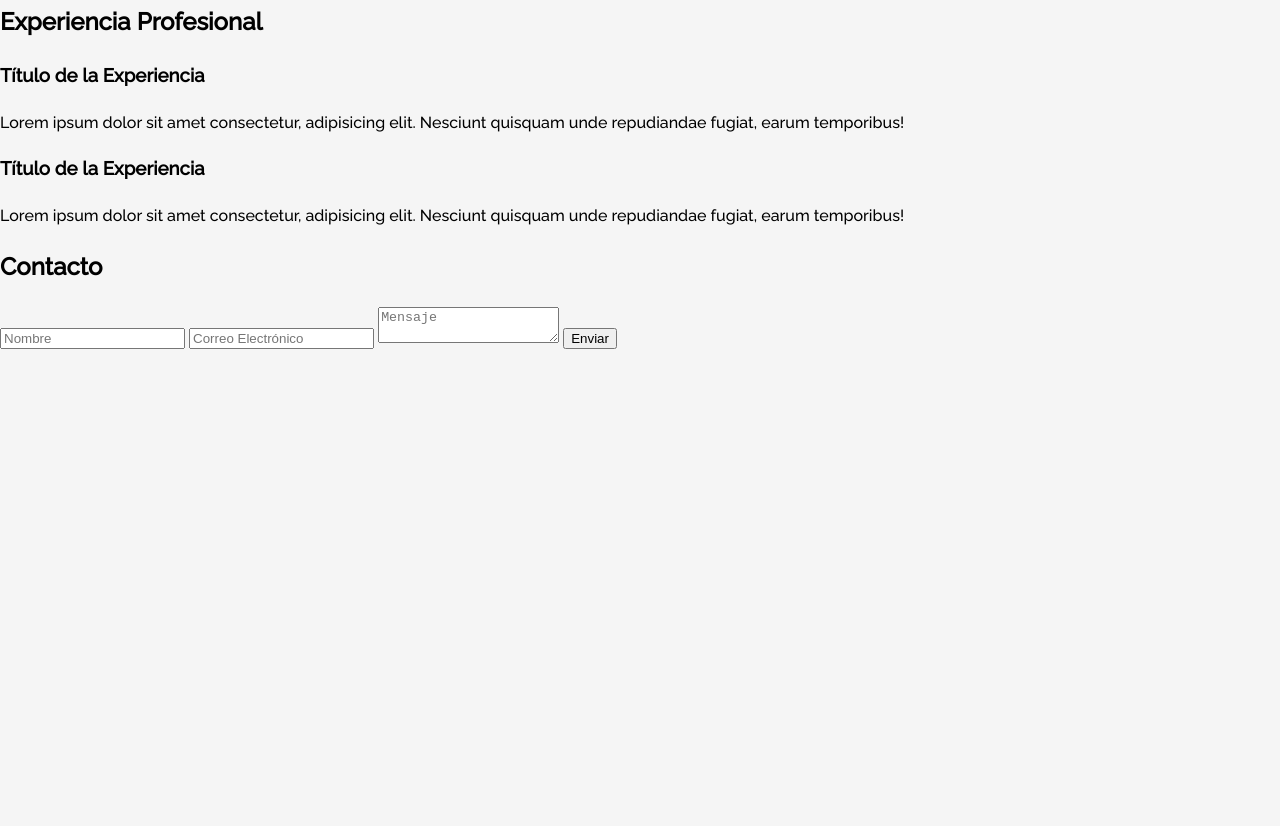
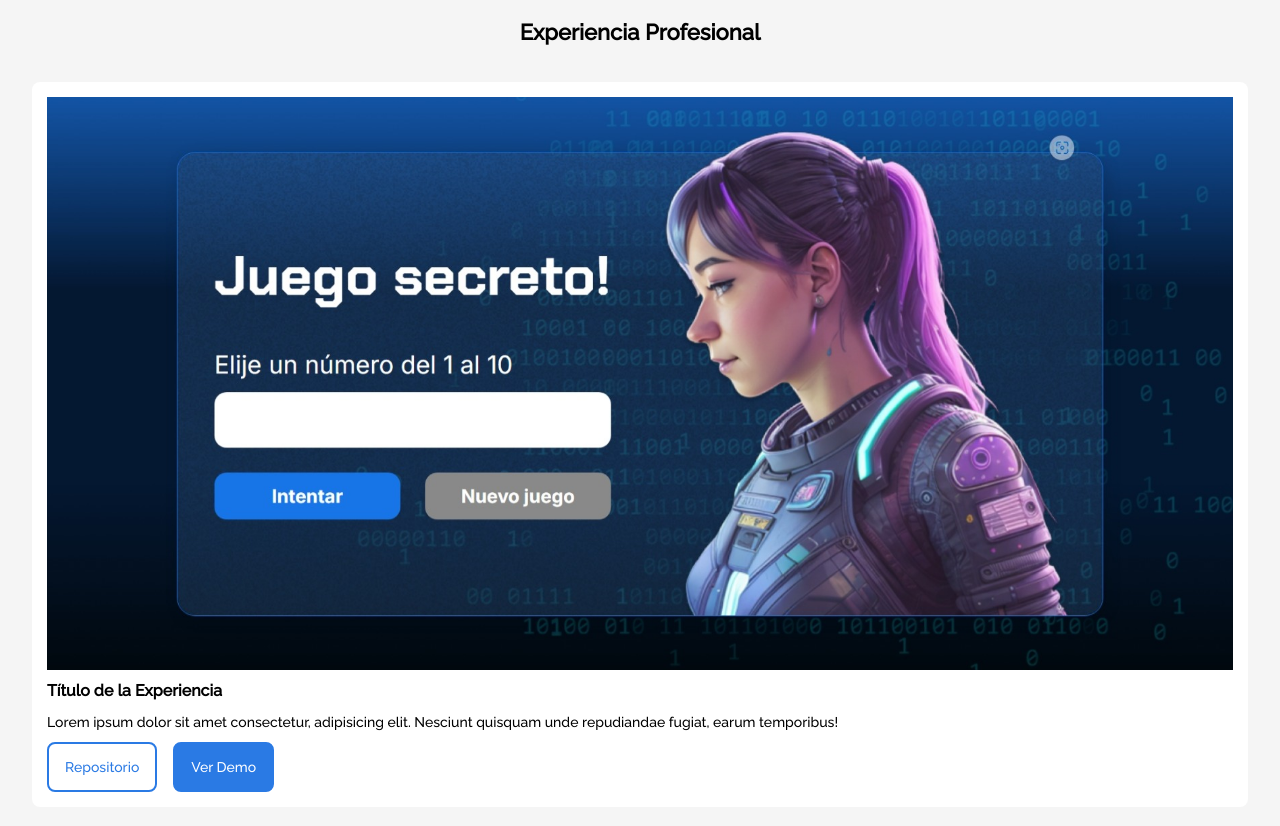
Before and after one commit to JFVela/challenge-one-portafolio-latam-repositorio-base, a plain HTML site: page index.html in a window 1280 px wide. Shown: the part 2394-3220 px from the top of the page. Before the commit the page ends 2744 px from the top, so only its background shows below. Drawn offline with Linux system fonts and the light colour scheme.

Commit message:
Seccion proyectos terminado
Fue divertido

```diff
--- a/index.html
+++ b/index.html
@@ -162,17 +162,30 @@
     <!-- Sección de Proyectos -->
     <section class="proyectos" id="proyectos">
         <h2 class="proyectos__titulo">Experiencia Profesional</h2>
+
         <div class="proyectos__contenedor">
+            <img class="proyectos__imagen" src="/assets/juegoSecreto.jpeg" alt="Imagen del proyecto">
             <h3 class="proyectos__nombre">Título de la Experiencia</h3>
             <p class="proyectos__descripcion">Lorem ipsum dolor sit amet consectetur, adipisicing elit. Nesciunt
                 quisquam unde repudiandae fugiat, earum temporibus!</p>
+            <div class="proyectos__botones">
+                <a href="https://github.com/JFVela/Juego-Secreto" class="proyectos__boton" target="_blank" rel="noopener noreferrer">Repositorio</a>
+                <a href="https://juego-secreto-rust-kappa.vercel.app" class="proyectos__boton" target="_blank" rel="noopener noreferrer">Ver Demo</a>
+            </div>
         </div>
+
         <div class="proyectos__contenedor">
+            <img class="proyectos__imagen" src="/assets/decodificadorTexto.jpeg" alt="Imagen del proyecto">
             <h3 class="proyectos__nombre">Título de la Experiencia</h3>
             <p class="proyectos__descripcion">Lorem ipsum dolor sit amet consectetur, adipisicing elit. Nesciunt
                 quisquam unde repudiandae fugiat, earum temporibus!</p>
+            <div class="proyectos__botones">
+                <a href="https://github.com/JFVela/Decodificar-Texto.git" class="proyectos__boton" target="_blank" rel="noopener noreferrer">Repositorio</a>
+                <a href="https://decodificar-texto.vercel.app/" class="proyectos__boton" target="_blank" rel="noopener noreferrer">Ver Demo</a>
+            </div>
         </div>
     </section>
+
 
     <!-- Sección de Contacto -->
     <section class="contacto" id="contacto">
--- a/style.css
+++ b/style.css
@@ -5,6 +5,8 @@
   --color-fondo-2: #eaf2fd;
   --color-de-link: #000000;
   --color-texto: #464646;
+  --color-boton-primario: #2a7ae4;
+  --color-boton-secundario: #ffffff;
 }
 
 /* Estilos globales */
@@ -207,7 +209,7 @@ a {
   margin: 0;
 }
 
-/*------------------------------ Sección de Proyectos --------------------------------*/
+/*------------------------------ Sección de Formacion --------------------------------*/
 .formacion {
   background-color: var(--color-fondo-2);
   padding: 2rem;
@@ -253,7 +255,6 @@ a {
   width: auto;
 }
 
-
 .formacion__nombre {
   margin: 0;
   font-size: 16px;
@@ -263,6 +264,78 @@ a {
   font-size: 14px;
   font-weight: 500;
 }
+
+/*------------------------------ Sección de Proyectos --------------------------------*/
+.proyectos {
+  display: flex;
+  flex-direction: column;
+  align-items: center;
+  padding: 2rem;
+  gap: 2rem;
+}
+
+.proyectos * {
+  margin: 0;
+}
+
+.proyectos__titulo {
+  font-size: 22px;
+}
+.proyectos__contenedor {
+  background-color: var(--color-de-fondo-menu);
+  border-radius: 0.5rem;
+  padding: 15px;
+  display: flex;
+  flex-direction: column;
+  gap: 0.5rem;
+}
+.proyectos__imagen {
+  width: 100%;
+}
+.proyectos__nombre {
+  font-size: 16px;
+}
+.proyectos__descripcion {
+  font-size: 14px;
+  font-weight: 500;
+}
+.proyectos__botones {
+  display: flex;
+  flex-direction: row;
+  gap: 1rem;
+  font-size: 14px;
+  font-weight: 500;
+  flex-wrap: wrap;
+  align-items: center;
+}
+
+/* Estilos comunes para ambos botones */
+.proyectos__botones a {
+  border: 2px solid var(--color-boton-primario);
+  padding: 12px 16px;
+  transition: background-color 0.3s, color 0.3s;
+  border-radius: 0.5rem;
+}
+
+/* Estilos específicos para el primer botón */
+.proyectos__botones a:nth-child(1) {
+  color: var(--color-boton-primario);
+}
+.proyectos__botones a:nth-child(1):hover {
+  background-color: var(--color-boton-primario);
+  color: var(--color-boton-secundario);
+}
+
+/* Estilos específicos para el segundo botón */
+.proyectos__botones a:nth-child(2) {
+  background-color: var(--color-boton-primario);
+  color: var(--color-boton-secundario);
+}
+.proyectos__botones a:nth-child(2):hover {
+  background-color: var(--color-boton-secundario);
+  color: var(--color-boton-primario);
+}
+
 
 /* ------------------------------ Responsividad ---------------------------------------*/
 
```
Also changed, not shown: assets/decodificadorTexto.jpeg (added), assets/juegoSecreto.jpeg (added).
